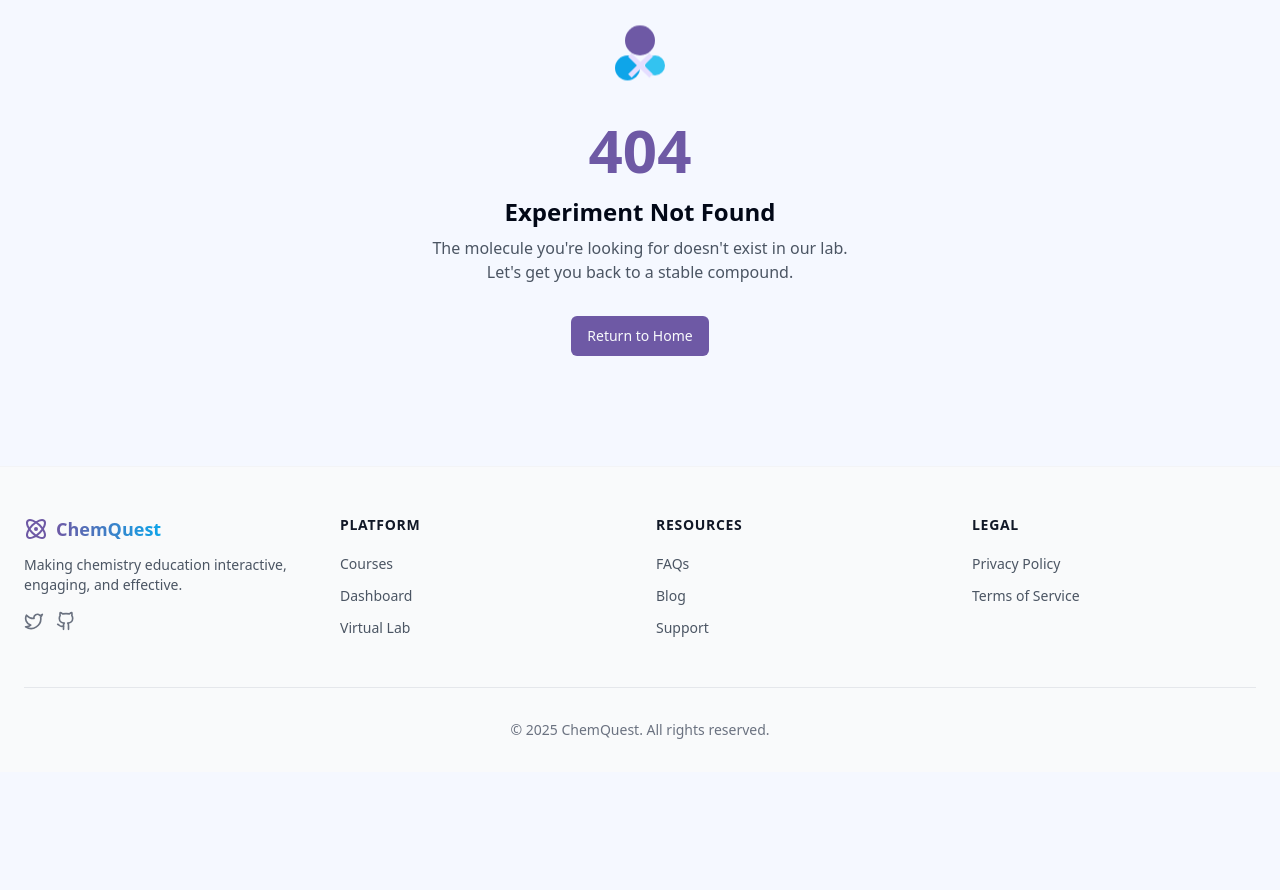
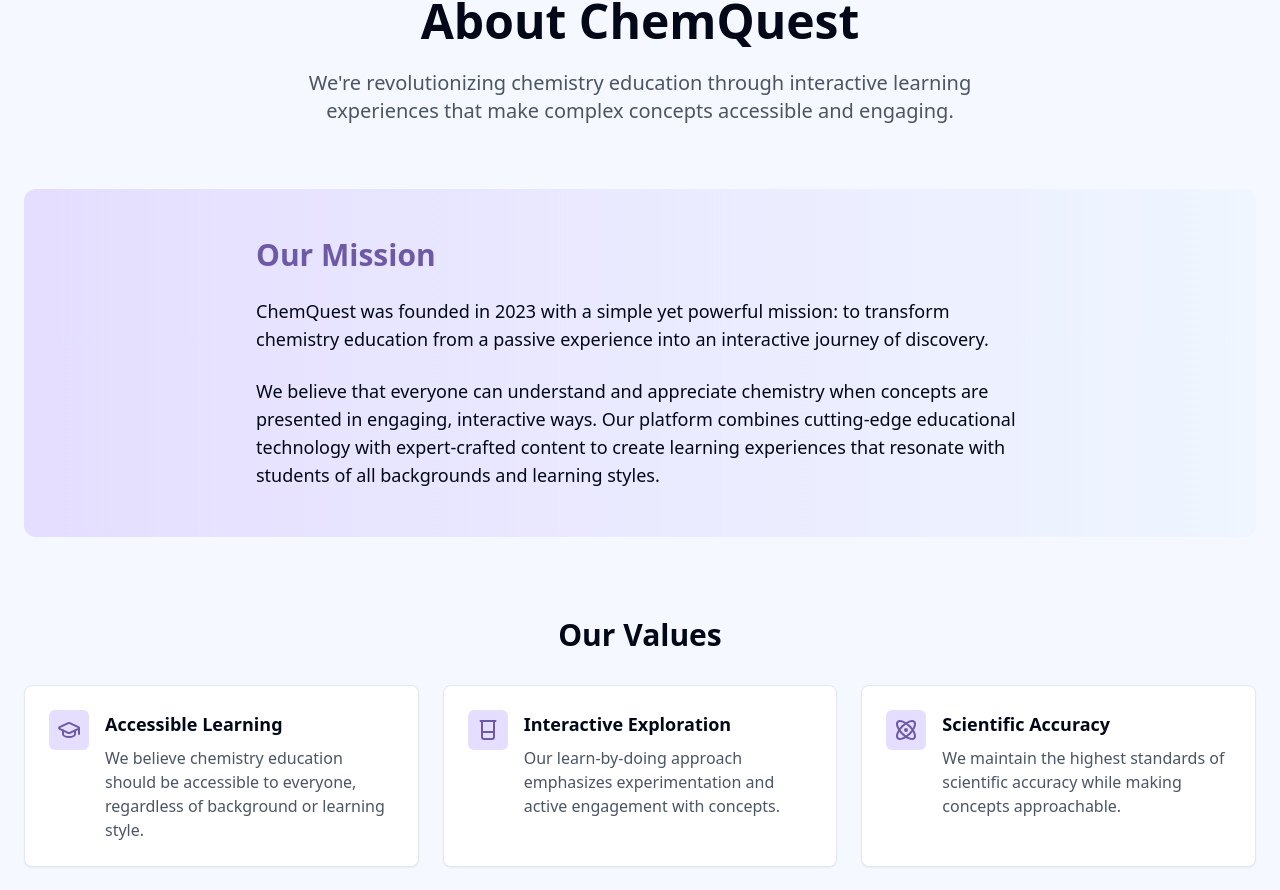
Before and after one commit to OnapuluAgu/chemquest-learn-explore-react, a React (Vite) app: page /about in a window 1280 px wide. Shown: the part 167-1057 px from the top of the page. Before the commit the page ends 939 px from the top, so only its background shows below. Built offline with nearby package versions, Linux system fonts and the light colour scheme.

Commit message:
Fix: About page 404 error
Fixes the 404 error displayed on the about page.

```diff
--- a/src/App.tsx
+++ b/src/App.tsx
@@ -8,6 +8,7 @@ import Index from "./pages/Index";
 import NotFound from "./pages/NotFound";
 import CoursesPage from "./pages/CoursesPage";
 import DashboardPage from "./pages/DashboardPage";
+import AboutPage from "./pages/AboutPage";
 
 const queryClient = new QueryClient();
 
@@ -21,6 +22,7 @@ const App = () => (
           <Route path="/" element={<Index />} />
           <Route path="/courses" element={<CoursesPage />} />
           <Route path="/dashboard" element={<DashboardPage />} />
+          <Route path="/about" element={<AboutPage />} />
           {/* ADD ALL CUSTOM ROUTES ABOVE THE CATCH-ALL "*" ROUTE */}
           <Route path="*" element={<NotFound />} />
         </Routes>
--- /dev/null
+++ b/src/pages/AboutPage.tsx
@@ -0,0 +1,165 @@
+
+import { Layout } from "@/components/Layout";
+import { Badge } from "@/components/ui/badge";
+import { Card, CardContent } from "@/components/ui/card";
+import { AtomIcon, Beaker, BookOpen, GraduationCap, LucideIcon, Users } from "lucide-react";
+
+interface TeamMemberProps {
+  name: string;
+  role: string;
+  bio: string;
+  image: string;
+}
+
+const TeamMember = ({ name, role, bio, image }: TeamMemberProps) => (
+  <div className="flex flex-col items-center p-6 border rounded-lg shadow-sm bg-white transition-transform hover:scale-105">
+    <div className="w-24 h-24 rounded-full overflow-hidden mb-4">
+      <img src={image} alt={name} className="w-full h-full object-cover" />
+    </div>
+    <h3 className="text-xl font-semibold mb-1">{name}</h3>
+    <p className="text-chemistry-purple font-medium mb-3">{role}</p>
+    <p className="text-gray-600 text-center">{bio}</p>
+  </div>
+);
+
+interface ValueCardProps {
+  title: string;
+  description: string;
+  icon: LucideIcon;
+}
+
+const ValueCard = ({ title, description, icon: Icon }: ValueCardProps) => (
+  <Card className="h-full">
+    <CardContent className="pt-6">
+      <div className="flex items-start">
+        <div className="p-2 rounded-md bg-chemistry-soft-purple text-chemistry-purple mr-4">
+          <Icon className="h-6 w-6" />
+        </div>
+        <div>
+          <h3 className="text-lg font-semibold mb-2">{title}</h3>
+          <p className="text-gray-600">{description}</p>
+        </div>
+      </div>
+    </CardContent>
+  </Card>
+);
+
+const AboutPage = () => {
+  const teamMembers = [
+    {
+      name: "Dr. Emily Chen",
+      role: "Founder & Lead Educator",
+      bio: "PhD in Chemical Education with 15 years of experience teaching chemistry at university level.",
+      image: "https://images.unsplash.com/photo-1573496359142-b8d87734a5a2?ixlib=rb-1.2.1&auto=format&fit=crop&w=300&q=80"
+    },
+    {
+      name: "Michael Rodriguez",
+      role: "Lead Developer",
+      bio: "Full-stack developer specialized in educational technology and interactive simulations.",
+      image: "https://images.unsplash.com/photo-1568602471122-7832951cc4c5?ixlib=rb-1.2.1&auto=format&fit=crop&w=300&q=80"
+    },
+    {
+      name: "Dr. Sarah Johnson",
+      role: "Curriculum Director",
+      bio: "Former professor with expertise in developing engaging chemistry curricula for diverse learning styles.",
+      image: "https://images.unsplash.com/photo-1580489944761-15a19d654956?ixlib=rb-1.2.1&auto=format&fit=crop&w=300&q=80"
+    },
+    {
+      name: "James Wilson",
+      role: "Educational Designer",
+      bio: "Specializes in creating interactive learning experiences that make complex concepts accessible.",
+      image: "https://images.unsplash.com/photo-1500648767791-00dcc994a43e?ixlib=rb-1.2.1&auto=format&fit=crop&w=300&q=80"
+    }
+  ];
+
+  return (
+    <Layout>
+      <div className="container mx-auto px-6 py-12">
+        {/* Hero Section */}
+        <div className="text-center mb-16">
+          <Badge variant="outline" className="mb-4 px-3 py-1 text-chemistry-purple border-chemistry-purple">Our Story</Badge>
+          <h1 className="text-4xl md:text-5xl font-bold mb-6">About ChemQuest</h1>
+          <p className="text-xl text-gray-600 max-w-3xl mx-auto">
+            We're revolutionizing chemistry education through interactive learning experiences that make complex concepts accessible and engaging.
+          </p>
+        </div>
+
+        {/* Mission Section */}
+        <div className="mb-20">
+          <div className="bg-gradient-to-r from-chemistry-soft-purple to-blue-50 rounded-xl p-8 md:p-12">
+            <div className="max-w-3xl mx-auto">
+              <h2 className="text-3xl font-bold mb-6 text-chemistry-purple">Our Mission</h2>
+              <p className="text-lg mb-6">
+                ChemQuest was founded in 2023 with a simple yet powerful mission: to transform chemistry education from a passive experience into an interactive journey of discovery.
+              </p>
+              <p className="text-lg">
+                We believe that everyone can understand and appreciate chemistry when concepts are presented in engaging, interactive ways. Our platform combines cutting-edge educational technology with expert-crafted content to create learning experiences that resonate with students of all backgrounds and learning styles.
+              </p>
+            </div>
+          </div>
+        </div>
+
+        {/* Values Section */}
+        <div className="mb-20">
+          <h2 className="text-3xl font-bold mb-8 text-center">Our Values</h2>
+          <div className="grid grid-cols-1 md:grid-cols-2 lg:grid-cols-3 gap-6">
+            <ValueCard
+              title="Accessible Learning"
+              description="We believe chemistry education should be accessible to everyone, regardless of background or learning style."
+              icon={GraduationCap}
+            />
+            <ValueCard
+              title="Interactive Exploration"
+              description="Our learn-by-doing approach emphasizes experimentation and active engagement with concepts."
+              icon={Beaker}
+            />
+            <ValueCard
+              title="Scientific Accuracy"
+              description="We maintain the highest standards of scientific accuracy while making concepts approachable."
+              icon={AtomIcon}
+            />
+            <ValueCard
+              title="Continuous Innovation"
+              description="We're constantly exploring new ways to make chemistry education more effective and engaging."
+              icon={BookOpen}
+            />
+            <ValueCard
+              title="Supportive Community"
+              description="We foster a community where learners can collaborate, share insights, and support each other."
+              icon={Users}
+            />
+          </div>
+        </div>
+
+        {/* Team Section */}
+        <div className="mb-20">
+          <h2 className="text-3xl font-bold mb-2 text-center">Our Team</h2>
+          <p className="text-lg text-gray-600 text-center max-w-2xl mx-auto mb-12">
+            Meet the passionate educators, developers, and designers behind ChemQuest.
+          </p>
+          <div className="grid grid-cols-1 md:grid-cols-2 lg:grid-cols-4 gap-8">
+            {teamMembers.map((member, index) => (
+              <TeamMember key={index} {...member} />
+            ))}
+          </div>
+        </div>
+
+        {/* Contact Section */}
+        <div className="bg-gray-50 rounded-xl p-8 text-center">
+          <h2 className="text-3xl font-bold mb-4">Get in Touch</h2>
+          <p className="text-lg text-gray-600 mb-6 max-w-2xl mx-auto">
+            Have questions, feedback, or suggestions? We'd love to hear from you!
+          </p>
+          <a
+            href="mailto:contact@chemquest.com"
+            className="inline-block bg-chemistry-purple hover:bg-chemistry-blue text-white font-semibold py-3 px-6 rounded-md transition-colors duration-300"
+          >
+            Contact Us
+          </a>
+        </div>
+      </div>
+    </Layout>
+  );
+};
+
+export default AboutPage;
```
